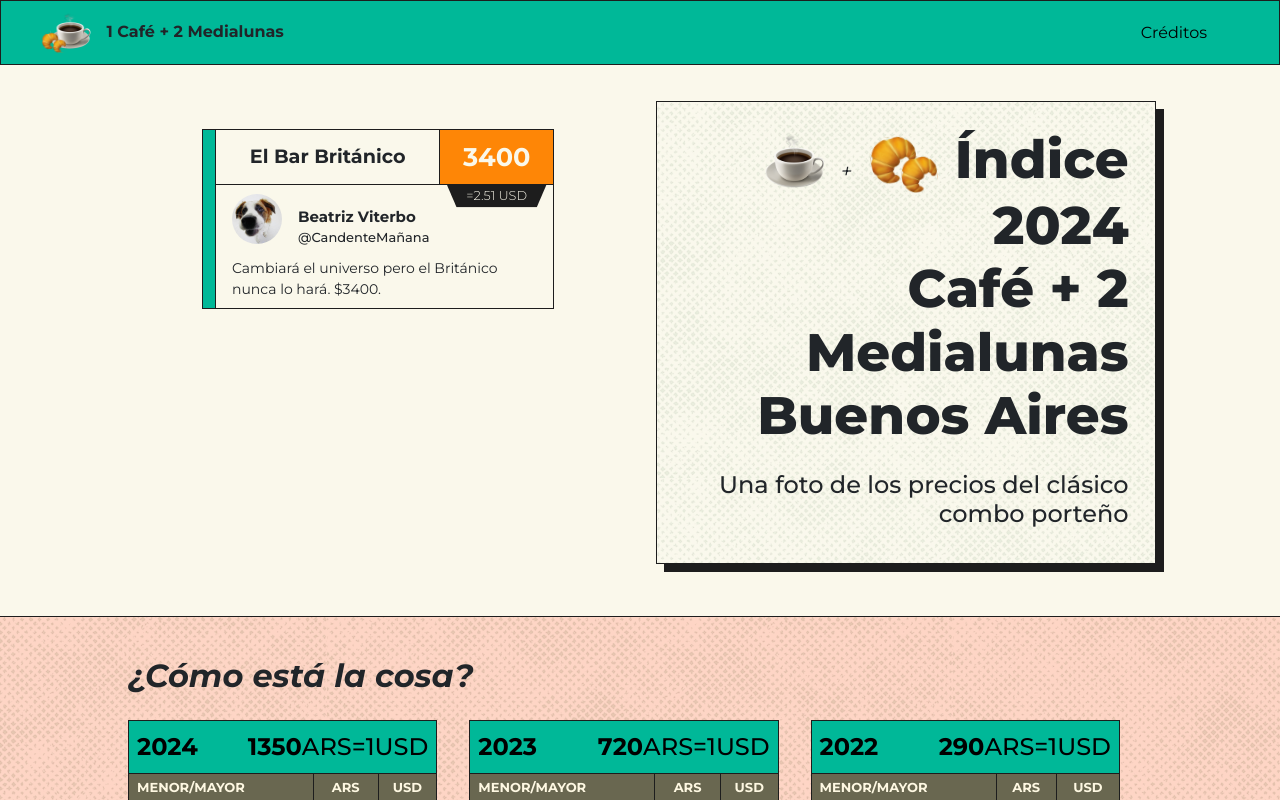
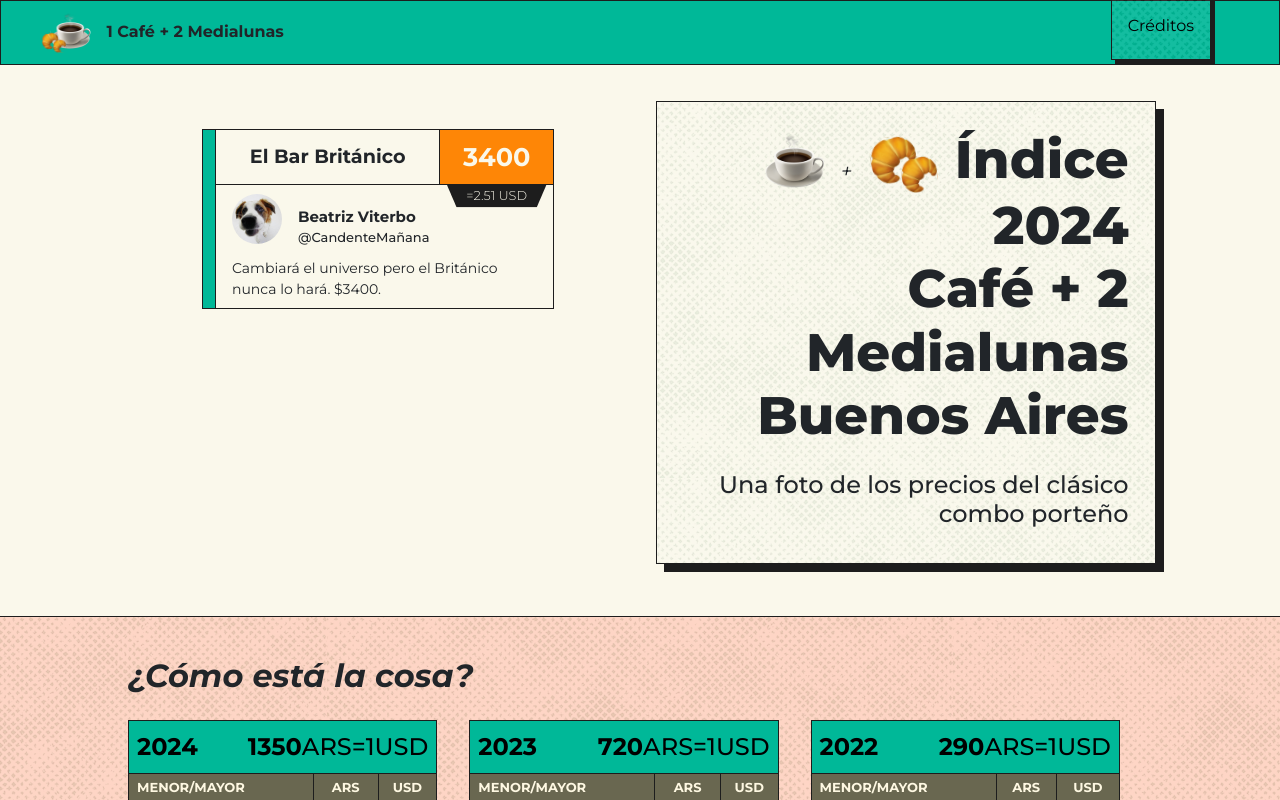
Before and after one commit to sofiaPalavecino/1cafe-2medialunas, a React (Vite) app: page / in a window 1280 px wide. In both pictures the pointer is over the element 1173 px from the left and 32 px from the top of the page. Shown: the top 800 px of the page. Built offline with nearby package versions, Linux system fonts and the light colour scheme.

Commit message:
hover effect on header links

```diff
--- a/src/components/Header/Header.scss
+++ b/src/components/Header/Header.scss
@@ -4,7 +4,7 @@
     align-items: center;
     height: 65px;
     justify-content: space-between;
-    padding: 1em 2.5em;
+    padding: 0 2.5em;
     background-color: $plt--main--green;
     border: 1px solid $plt--main--black-2 !important;
     span{
@@ -18,8 +18,30 @@
     &__links{
         display: flex;
         justify-content: space-between;
+        height: 100%;
         div {
             margin: 0 2em;
+            padding: 1em;
+            &:hover {
+                transform: translate(4px, -4px);
+                box-shadow: 4px 4px 0 $plt--main--black-2;
+                border: 1px solid $plt--main--black-2;
+                &::after {
+                    content: '';
+                    display: block;
+                    position: absolute;
+                    left: 0;
+                    top: 0;
+                    width: 100%;
+                    height: 100%;
+                    opacity: 8%;
+                    z-index: -1;
+                    background-image: url(/textura.avif);
+                    /* background-repeat: no-repeat; */
+                    background-position: 50% 0;
+                    /* background-size: cover; */
+                }
+            }
             a {
                 text-decoration: none;
                 color: black;
```
